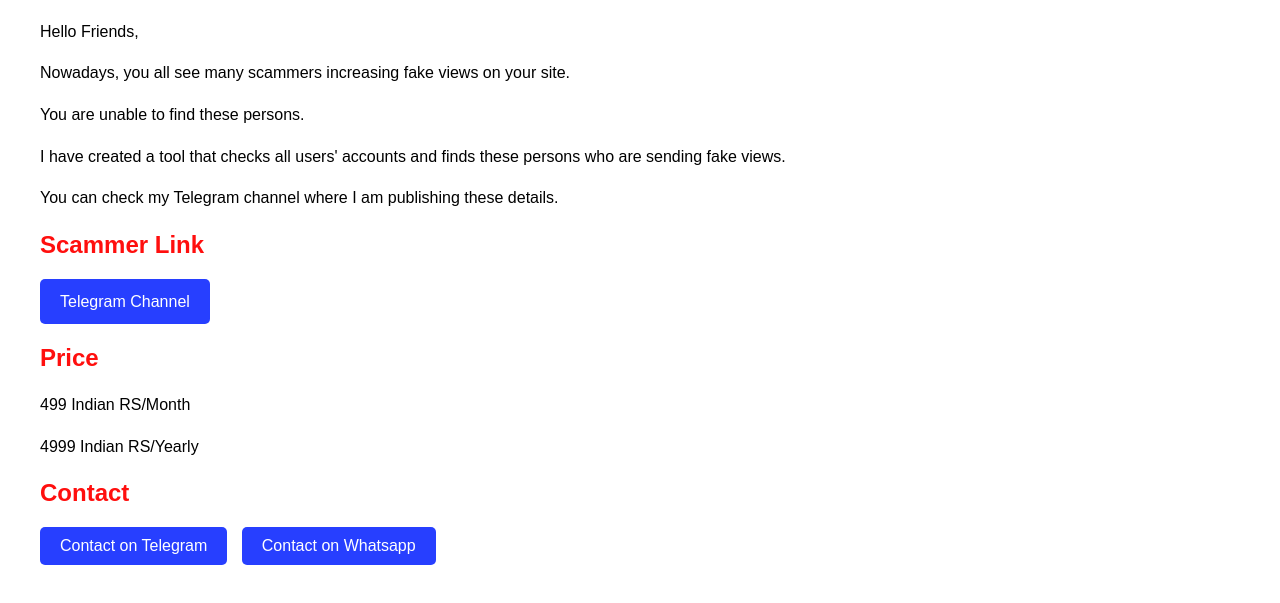
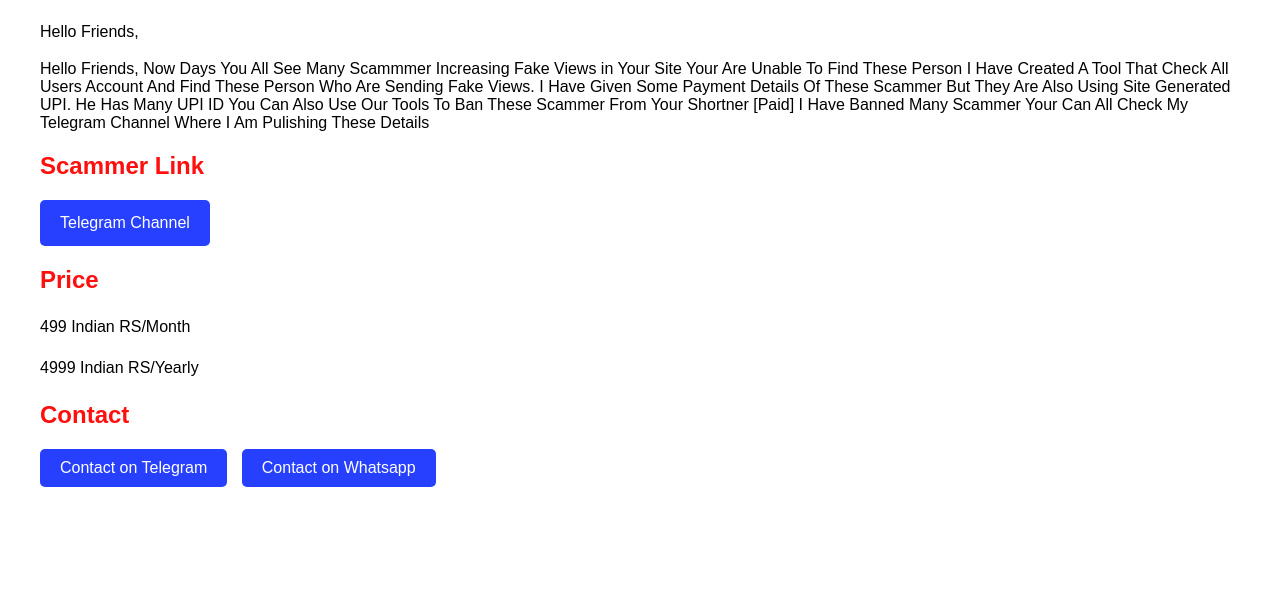
Before and after one commit to DKBOTZPROJECT/Shortner-Detection-Tool, a plain HTML site: page index.html in a window 1280 px wide. Shown: the part 101-704 px from the top of the page. Drawn offline with Linux system fonts and the light colour scheme.

Commit message:
Update index.html

```diff
--- a/index.html
+++ b/index.html
@@ -57,13 +57,23 @@
 
     <p>Hello Friends,</p>
 
-    <p>Nowadays, you all see many scammers increasing fake views on your site.</p>
+Hello Friends,
 
-    <p>You are unable to find these persons.</p>
+Now Days You All See Many Scammmer Increasing Fake Views in Your Site
 
-    <p>I have created a tool that checks all users' accounts and finds these persons who are sending fake views.</p>
+Your Are Unable To Find These Person
 
-    <p>You can check my Telegram channel where I am publishing these details.</p>
+I Have Created A Tool That Check All Users Account And Find These Person Who Are Sending Fake Views.
+
+I Have Given Some Payment Details Of These Scammer But They Are Also Using Site Generated UPI.
+
+He Has Many UPI ID
+
+You Can Also Use Our Tools To Ban These Scammer From Your Shortner [Paid]
+
+I Have Banned Many Scammer
+
+Your Can All Check My Telegram Channel Where I Am Pulishing These Details
 
     <h2>Scammer Link</h2>
 
```
